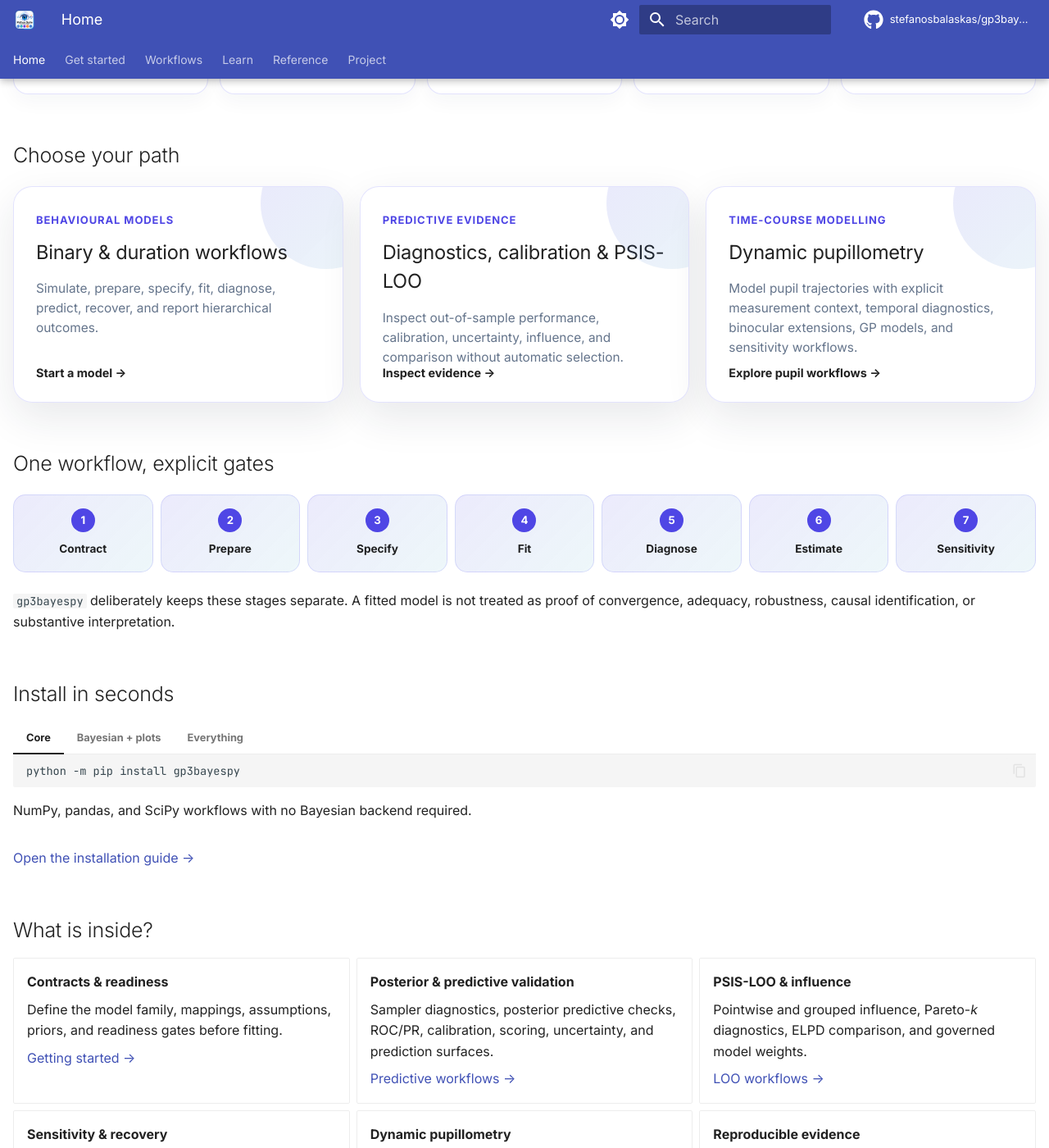
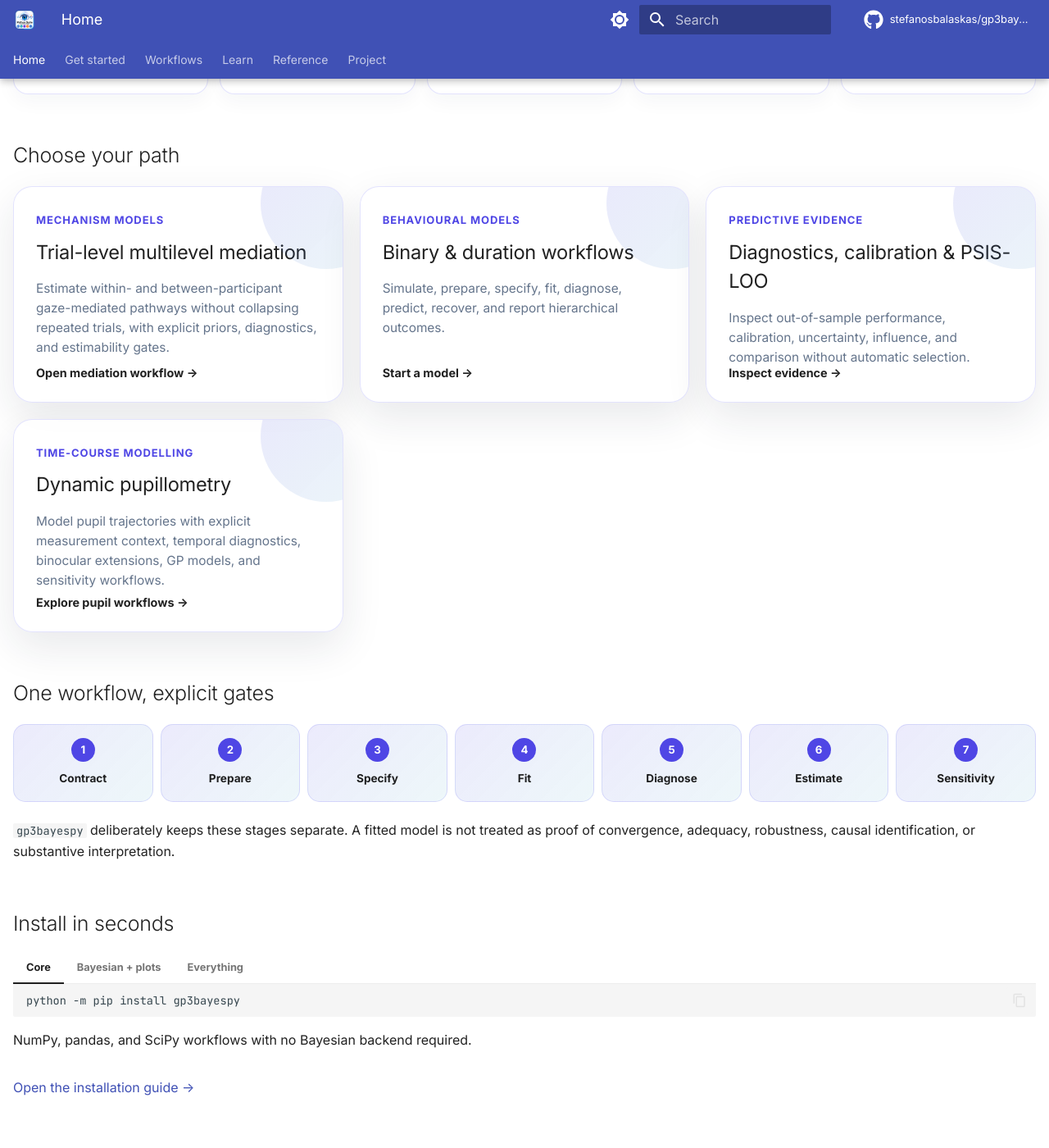
Before and after one commit to stefanosbalaskas/gp3bayespy, an MkDocs documentation site: the page built from docs/index.md, in a window 1280 px wide and 1400 px high, scrolled down 857 px. Shown: the whole window at 82% size. Built offline with MkDocs 1.6.1 and Material for MkDocs 9.7.7, drawn with Linux system fonts in a browser that asks for light colours; comment, search, counter and statistics services are not loaded; some of the changed text lies outside the part shown.

Commit message:
docs: surface mediation workflow on homepage

```diff
--- a/docs/index.md
+++ b/docs/index.md
@@ -59,6 +59,13 @@
 ## Choose your path
 
 <div class="gp-paths">
+  <a class="gp-path" href="/gp3bayespy/articles/multilevel-mediation/">
+    <span class="gp-path__eyebrow">Mechanism models</span>
+    <h3>Trial-level multilevel mediation</h3>
+    <p>Estimate within- and between-participant gaze-mediated pathways without collapsing repeated trials, with explicit priors, diagnostics, and estimability gates.</p>
+    <strong>Open mediation workflow →</strong>
+  </a>
+
   <a class="gp-path" href="/gp3bayespy/articles/binary-end-to-end/">
     <span class="gp-path__eyebrow">Behavioural models</span>
     <h3>Binary & duration workflows</h3>
@@ -126,6 +133,12 @@
 ## What is inside?
 
 <div class="grid cards" markdown>
+
+-   **Trial-level multilevel mediation**
+
+    Within/between indirect effects, explicit missingness policy, non-Gaussian mediator families, convergence gating, and serial/moderated extensions.
+
+    [Mediation workflow →](articles/multilevel-mediation/index.md)
 
 -   **Contracts & readiness**
 
```
